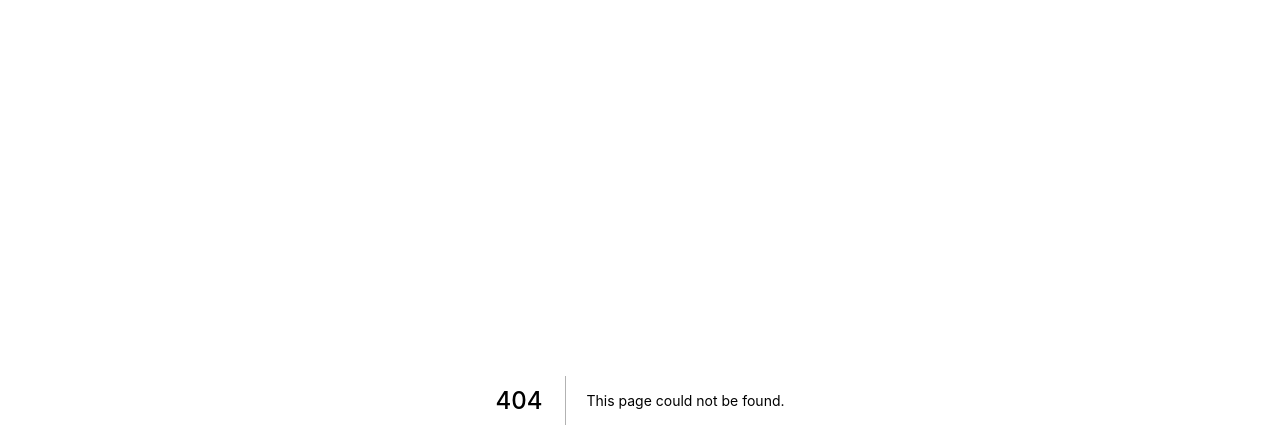
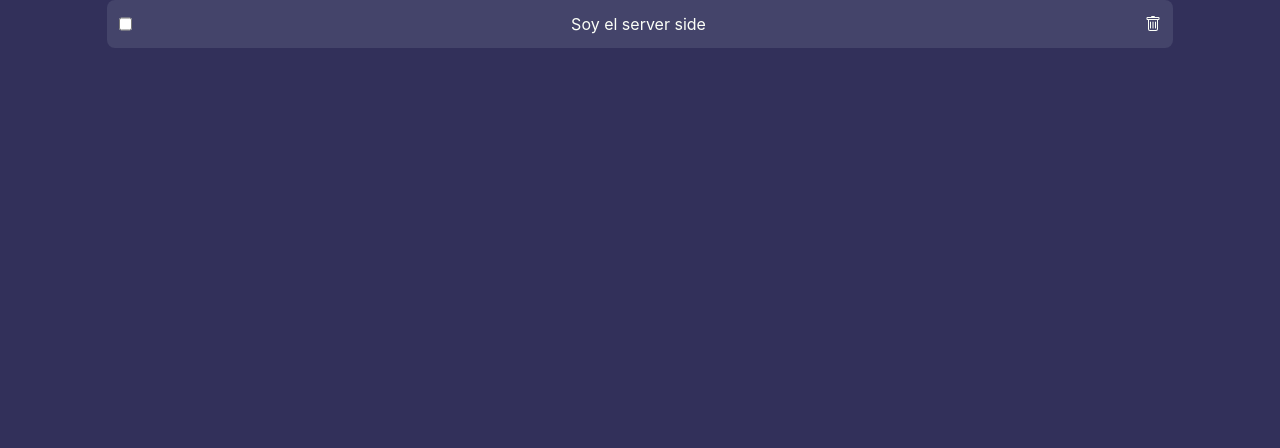
Before and after one commit to jeantr35/basic-todo, a Next.js app: page /list in a window 1280 px wide. Before the commit this address had no page. Shown: the top 448 px of the page. Built offline with nearby package versions, Linux system fonts and the light colour scheme.

Commit message:
Initial commit with todo item

```diff
--- /dev/null
+++ b/components/list/TodoItem.tsx
@@ -0,0 +1,17 @@
+interface Props{
+    label: string,
+}
+
+const TodoItem = ({label}:Props) => {
+return(
+    <div className="flex flex-row justify-between w-5/6 mx-auto my-0 bg-secondary p-3 rounded-lg text-text-primary">
+        <input type="checkbox"/>
+        <label className="basis-1/2 text-center">{label}</label>
+        <div className="flex flex-row text-text-secondary">
+            <img src="/trash.svg" alt="trash button to delete"/>
+        </div>
+    </div>
+)
+}
+
+export default TodoItem;
--- a/package.json
+++ b/package.json
@@ -17,8 +17,11 @@
     "@types/node": "18.0.3",
     "@types/react": "18.0.15",
     "@types/react-dom": "18.0.6",
+    "autoprefixer": "^10.4.7",
     "eslint": "8.19.0",
     "eslint-config-next": "12.2.2",
+    "postcss": "^8.4.14",
+    "tailwindcss": "^3.1.5",
     "typescript": "4.7.4"
   }
 }
--- a/pages/index.tsx
+++ b/pages/index.tsx
@@ -1,70 +1,19 @@
 import type { NextPage } from 'next'
 import Head from 'next/head'
-import Image from 'next/image'
 import styles from '../styles/Home.module.css'
 
 const Home: NextPage = () => {
   return (
     <div className={styles.container}>
       <Head>
-        <title>Create Next App</title>
-        <meta name="description" content="Generated by create next app" />
+        <title>To-do List</title>
+        <meta name="description" content="To-do list created by jeantr35" />
         <link rel="icon" href="/favicon.ico" />
       </Head>
 
       <main className={styles.main}>
-        <h1 className={styles.title}>
-          Welcome to <a href="https://nextjs.org">Next.js!</a>
-        </h1>
 
-        <p className={styles.description}>
-          Get started by editing{' '}
-          <code className={styles.code}>pages/index.tsx</code>
-        </p>
-
-        <div className={styles.grid}>
-          <a href="https://nextjs.org/docs" className={styles.card}>
-            <h2>Documentation &rarr;</h2>
-            <p>Find in-depth information about Next.js features and API.</p>
-          </a>
-
-          <a href="https://nextjs.org/learn" className={styles.card}>
-            <h2>Learn &rarr;</h2>
-            <p>Learn about Next.js in an interactive course with quizzes!</p>
-          </a>
-
-          <a
-            href="https://github.com/vercel/next.js/tree/canary/examples"
-            className={styles.card}
-          >
-            <h2>Examples &rarr;</h2>
-            <p>Discover and deploy boilerplate example Next.js projects.</p>
-          </a>
-
-          <a
-            href="https://vercel.com/new?utm_source=create-next-app&utm_medium=default-template&utm_campaign=create-next-app"
-            className={styles.card}
-          >
-            <h2>Deploy &rarr;</h2>
-            <p>
-              Instantly deploy your Next.js site to a public URL with Vercel.
-            </p>
-          </a>
-        </div>
       </main>
-
-      <footer className={styles.footer}>
-        <a
-          href="https://vercel.com?utm_source=create-next-app&utm_medium=default-template&utm_campaign=create-next-app"
-          target="_blank"
-          rel="noopener noreferrer"
-        >
-          Powered by{' '}
-          <span className={styles.logo}>
-            <Image src="/vercel.svg" alt="Vercel Logo" width={72} height={16} />
-          </span>
-        </a>
-      </footer>
     </div>
   )
 }
--- /dev/null
+++ b/pages/list/index.tsx
@@ -0,0 +1,28 @@
+import { GetServerSideProps } from "next/types";
+import TodoItem from "../../components/list/TodoItem";
+
+interface Props {
+    label: string
+}
+
+const TodoListPage = ({label}:Props) => {
+    return(
+        <div className="bg-primary min-h-screen">
+            <TodoItem label={label}></TodoItem>
+        </div>
+    )
+}
+
+export const getServerSideProps: GetServerSideProps = async () => {
+    /* const resAgents = await fetch("https://valorant-api.com/v1/agents");
+    const agentsDataFetch: AgentsFetchType = await resAgents.json();
+    const agentsName: string[] = agentsDataFetch.data.map((agent) => {
+        return agent.displayName
+    }); */
+
+    return {
+      props: { label:"Soy el server side" }, // will be passed to the page component as props
+    };
+  };
+
+export default TodoListPage;
--- /dev/null
+++ b/postcss.config.js
@@ -0,0 +1,6 @@
+module.exports = {
+  plugins: {
+    tailwindcss: {},
+    autoprefixer: {},
+  },
+}
--- a/styles/globals.css
+++ b/styles/globals.css
@@ -1,3 +1,7 @@
+@tailwind base;
+@tailwind components;
+@tailwind utilities;
+
 html,
 body {
   padding: 0;
--- /dev/null
+++ b/tailwind.config.js
@@ -0,0 +1,17 @@
+/** @type {import('tailwindcss').Config} */
+module.exports = {
+  content: [
+    "./pages/**/*.{js,ts,jsx,tsx}",
+    "./components/**/*.{js,ts,jsx,tsx}",
+  ],
+  theme: {
+    colors: {
+      'primary': '#32305A',
+      'secondary': '#44446A',
+      'text-primary': '#FCFFF8',
+      'text-secondary': '#3B7EB4'
+    },
+    extend: {},
+  },
+  plugins: [],
+}
```
Also changed, not shown: public/trash.svg (added), 1 other file (tests, documents, lock files or other folders).
